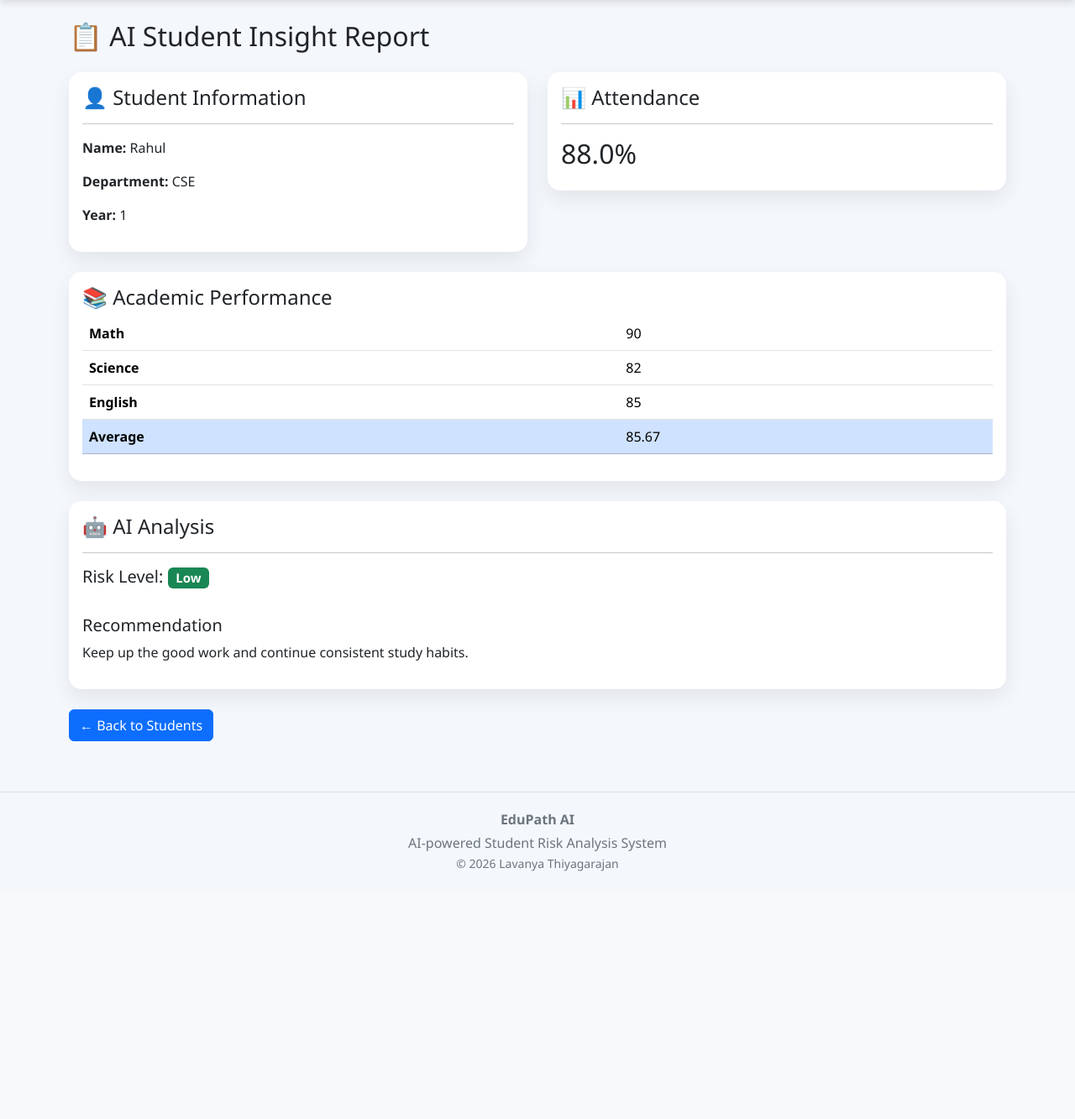
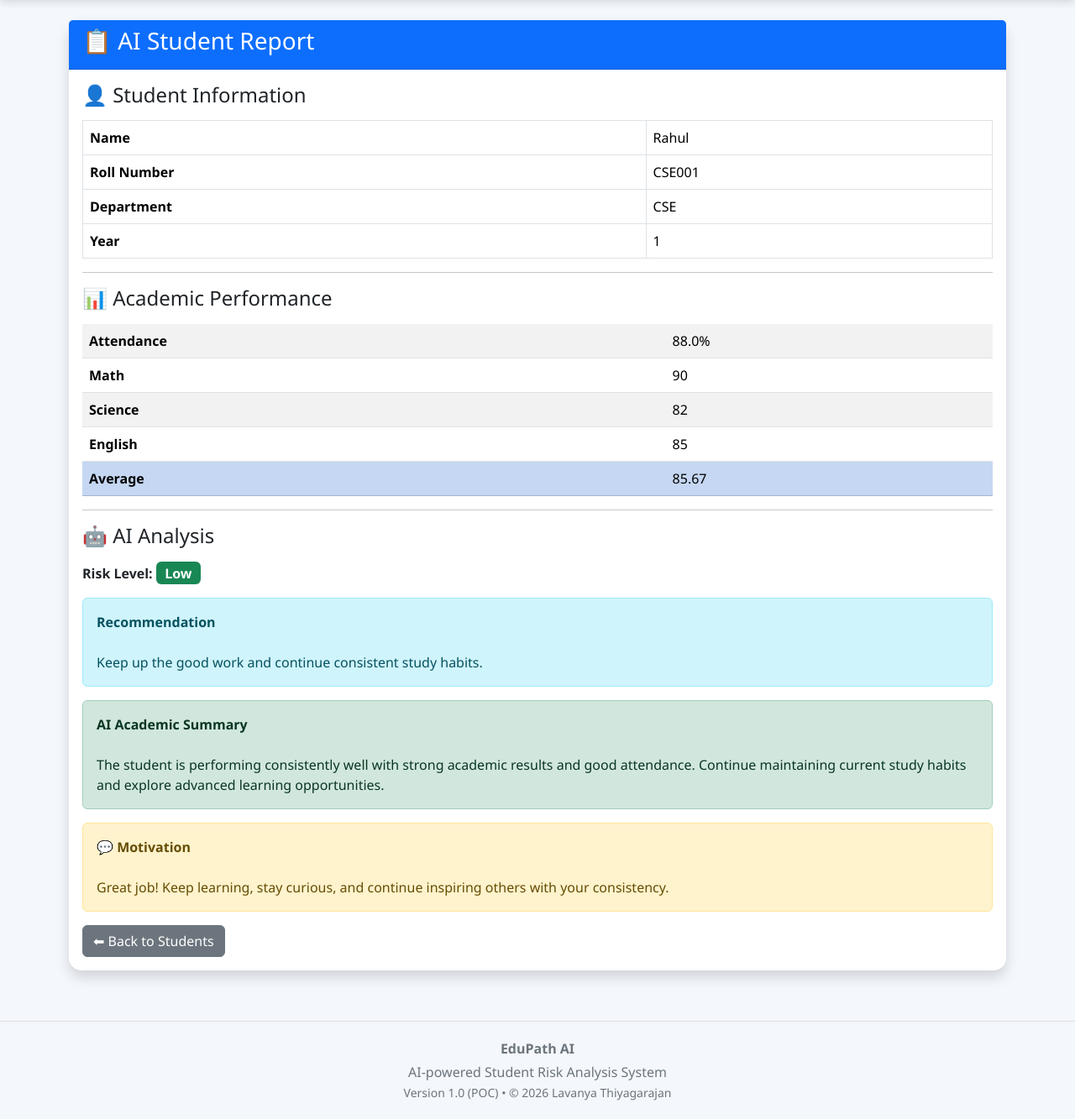
Before and after one commit to lavanyat170108-cell/EduPath-AI, a Flask app: page /student-report/1 in a window 1280 px wide. Shown: the part 62-1395 px from the top of the page at 84% size. Before the commit the page ends 1100 px from the top, so only its background shows below. Run offline with Flask 3, Linux system fonts and the light colour scheme; a user stored in the database is signed in; data comes from the database, SQL or seed files in the repository; both versions use the stored data as it was after the commit.

Commit message:
Complete EduPath AI POC v1.0

```diff
--- a/app.py
+++ b/app.py
@@ -1,7 +1,7 @@
 from utils.charts import create_risk_chart
 from ai.risk_engine import analyze_student
 from models import db, Student
-from flask import Flask, render_template, request, redirect, url_for, session
+from flask import Flask, render_template, request, redirect, url_for, session, flash
 app = Flask(__name__)
 app.secret_key = "edupath-secret-key"
 
@@ -33,7 +33,12 @@ def login():
                 session.clear()
                 session["teacher"] = True
 
+                flash("Logged in successfully!", "success")
+
                 return redirect(url_for("teacher_dashboard"))
+            flash("Invalid Teacher Credentials.", "danger")
+
+            return redirect(url_for("login"))
 
         elif role == "student":
 
@@ -46,10 +51,12 @@ def login():
 
                 session.clear()
                 session["student_id"] = student.id
-
+                flash("Welcome back!", "success")
                 return redirect(url_for("student_dashboard"))
 
-        return "Invalid Login Credentials"
+            flash("Invalid username, password, or role.", "danger")
+
+            return redirect(url_for("login"))
 
     return render_template("login.html")
 
@@ -154,10 +161,29 @@ def add_student():
     return render_template("add_student.html")
 @app.route("/students")
 def students():
+
     if "teacher" not in session:
         return redirect(url_for("login"))
 
-    students = Student.query.all()
+    search = request.args.get("search", "")
+    department = request.args.get("department", "")
+    year = request.args.get("year", "")
+
+    query = Student.query
+
+    if search:
+        query = query.filter(
+            (Student.name.contains(search)) |
+            (Student.roll_number.contains(search))
+        )
+
+    if department:
+        query = query.filter_by(department=department)
+
+    if year:
+        query = query.filter_by(year=int(year))
+
+    students = query.all()
 
     student_reports = []
 
@@ -171,7 +197,10 @@ def students():
 
     return render_template(
         "students.html",
-        student_reports=student_reports
+        student_reports=student_reports,
+        search=search,
+        department=department,
+        year=year
     )
 @app.route("/edit-student/<int:id>", methods=["GET", "POST"])
 def edit_student(id):
@@ -187,6 +216,8 @@ def edit_student(id):
         student.year = int(request.form["year"])
 
         db.session.commit()
+
+        flash("Student updated successfully!", "success")
 
         return redirect(url_for("students"))
 
@@ -204,6 +235,8 @@ def delete_student(id):
 
     db.session.delete(student)
     db.session.commit()
+
+    flash("Student deleted successfully!", "success")
 
     return redirect(url_for("students"))
 @app.route("/student-report/<int:id>")
@@ -251,6 +284,8 @@ def logout():
 
     session.clear()
 
+    flash("Logged out successfully.", "info")
+
     return redirect(url_for("login"))
 if __name__ == "__main__":
     app.run(debug=True)
--- a/templates/base.html
+++ b/templates/base.html
@@ -64,11 +64,28 @@
 
         <div class="container">
 
+            {% if session.get("teacher") %}
+
             <a class="navbar-brand" href="/teacher">
+
+                {% elif session.get("student_id") %}
+
+                <a class="navbar-brand" href="/student-dashboard">
+
+                    {% else %}
+
+                    <a class="navbar-brand" href="/">
+
+                        {% endif %}
+
                         🎓 EduPath AI
+
+                    </a>
                 </a>
 
                 <div class="d-flex">
+
+                    {% if session.get("teacher") %}
 
                     <a href="/teacher" class="btn btn-light btn-sm">
                         🏠 Dashboard
@@ -81,9 +98,23 @@
                     <a href="/add-student" class="btn btn-success btn-sm">
                         ➕ Add Student
                     </a>
-                <a href="/logout" class="btn btn-danger btn-sm">
+
+                    {% elif session.get("student_id") %}
+
+                    <a href="/student-dashboard" class="btn btn-light btn-sm">
+                        🏠 My Dashboard
+                    </a>
+
+                    {% endif %}
+
+                    {% if session.get("teacher") or session.get("student_id") %}
+
+                    <a href="/logout" class="btn btn-danger btn-sm ms-2">
                         🚪 Logout
                     </a>
+
+                    {% endif %}
+
                 </div>
 
         </div>
@@ -91,6 +122,26 @@
     </nav>
 
     <div class="container mt-4">
+
+        {% with messages = get_flashed_messages(with_categories=true) %}
+
+        {% if messages %}
+
+        {% for category, message in messages %}
+
+        <div class="alert alert-{{ category }} alert-dismissible fade show" role="alert">
+
+            {{ message }}
+
+            <button type="button" class="btn-close" data-bs-dismiss="alert"></button>
+
+        </div>
+
+        {% endfor %}
+
+        {% endif %}
+
+        {% endwith %}
 
         {% block content %}
 
@@ -102,9 +153,9 @@
 
         <p class="mb-1"><strong>EduPath AI</strong></p>
         <p class="mb-0">AI-powered Student Risk Analysis System</p>
-        <small>© 2026 Lavanya Thiyagarajan</small>
-
+        <small>Version 1.0 (POC) • © 2026 Lavanya Thiyagarajan</small>
     </div>
+    <script src="https://cdn.jsdelivr.net/npm/bootstrap@5.3.3/dist/js/bootstrap.bundle.min.js"></script>
 
 </body>
 
--- a/templates/student_report.html
+++ b/templates/student_report.html
@@ -2,51 +2,50 @@
 
 {% block content %}
 
-<h2 class="mb-4">📋 AI Student Insight Report</h2>
+<div class="card shadow">
 
-<div class="row">
-
-    <div class="col-md-6">
-
-        <div class="card shadow-lg mb-4">
-            <div class="card-body">
-
-                <h4>👤 Student Information</h4>
-                <hr>
-
-                <p><strong>Name:</strong> {{ student.name }}</p>
-                <p><strong>Department:</strong> {{ student.department }}</p>
-                <p><strong>Year:</strong> {{ student.year }}</p>
-
-            </div>
-        </div>
-
+    <div class="card-header bg-primary text-white">
+        <h3>📋 AI Student Report</h3>
     </div>
-
-    <div class="col-md-6">
-
-        <div class="card shadow-lg mb-4">
-            <div class="card-body">
-
-                <h4>📊 Attendance</h4>
-                <hr>
-
-                <h2>{{ student.attendance }}%</h2>
-
-            </div>
-        </div>
-
-    </div>
-
-</div>
-
-<div class="card shadow-lg mb-4">
 
     <div class="card-body">
 
-        <h4>📚 Academic Performance</h4>
+        <h4 class="mb-3">👤 Student Information</h4>
 
-        <table class="table">
+        <table class="table table-bordered">
+
+            <tr>
+                <th>Name</th>
+                <td>{{ student.name }}</td>
+            </tr>
+
+            <tr>
+                <th>Roll Number</th>
+                <td>{{ student.roll_number }}</td>
+            </tr>
+
+            <tr>
+                <th>Department</th>
+                <td>{{ student.department }}</td>
+            </tr>
+
+            <tr>
+                <th>Year</th>
+                <td>{{ student.year }}</td>
+            </tr>
+
+        </table>
+
+        <hr>
+
+        <h4 class="mb-3">📊 Academic Performance</h4>
+
+        <table class="table table-striped">
+
+            <tr>
+                <th>Attendance</th>
+                <td>{{ student.attendance }}%</td>
+            </tr>
 
             <tr>
                 <th>Math</th>
@@ -70,50 +69,90 @@
 
         </table>
 
-    </div>
-
-</div>
-
-<div class="card shadow-lg mb-4">
-
-    <div class="card-body">
-
-        <h4>🤖 AI Analysis</h4>
-
         <hr>
 
-        <h5>
+        <h4 class="mb-3">🤖 AI Analysis</h4>
 
-            Risk Level:
+        <p>
+
+            <strong>Risk Level:</strong>
 
             {% if report.risk == "High" %}
+            <span class="badge bg-danger fs-6">High</span>
 
-            <span class="badge bg-danger">High</span>
+            {% elif report.risk == "Medium" %}
+            <span class="badge bg-warning text-dark fs-6">Medium</span>
+
+            {% else %}
+            <span class="badge bg-success fs-6">Low</span>
+
+            {% endif %}
+
+        </p>
+
+        <div class="alert alert-info">
+
+            <strong>Recommendation</strong>
+
+            <br><br>
+
+            {{ report.recommendation }}
+
+        </div>
+
+        <div class="alert alert-success">
+
+            <strong>AI Academic Summary</strong>
+
+            <br><br>
+
+            {% if report.risk == "Low" %}
+
+            The student is performing consistently well with strong academic results and good attendance. Continue
+            maintaining current study habits and explore advanced learning opportunities.
 
             {% elif report.risk == "Medium" %}
 
-            <span class="badge bg-warning text-dark">Medium</span>
+            The student shows satisfactory performance but has room for improvement. Increasing attendance and
+            strengthening weaker subjects can significantly improve academic outcomes.
 
             {% else %}
 
-            <span class="badge bg-success">Low</span>
+            The student is currently at academic risk. Immediate support, regular mentoring, improved attendance, and
+            additional practice are recommended to improve overall performance.
 
             {% endif %}
 
-        </h5>
+        </div>
 
-        <br>
+        <div class="alert alert-warning">
 
-        <h5>Recommendation</h5>
+            <strong>💬 Motivation</strong>
 
-        <p>{{ report.recommendation }}</p>
+            <br><br>
+
+            {% if report.risk == "Low" %}
+
+            Great job! Keep learning, stay curious, and continue inspiring others with your consistency.
+
+            {% elif report.risk == "Medium" %}
+
+            Small improvements every day lead to big achievements. Stay focused—you can do it!
+
+            {% else %}
+
+            Every successful student has faced challenges. Keep believing in yourself and take one step at a time.
+
+            {% endif %}
+
+        </div>
+
+        <a href="/students" class="btn btn-secondary">
+            ⬅ Back to Students
+        </a>
 
     </div>
 
 </div>
 
-<a href="/students" class="btn btn-primary">
-    ← Back to Students
-</a>
-
 {% endblock %}
```
Also changed, not shown: templates/students.html (+41 -14 lines), instance/database.db. Lines whose indentation alone changed are shown as unchanged.
